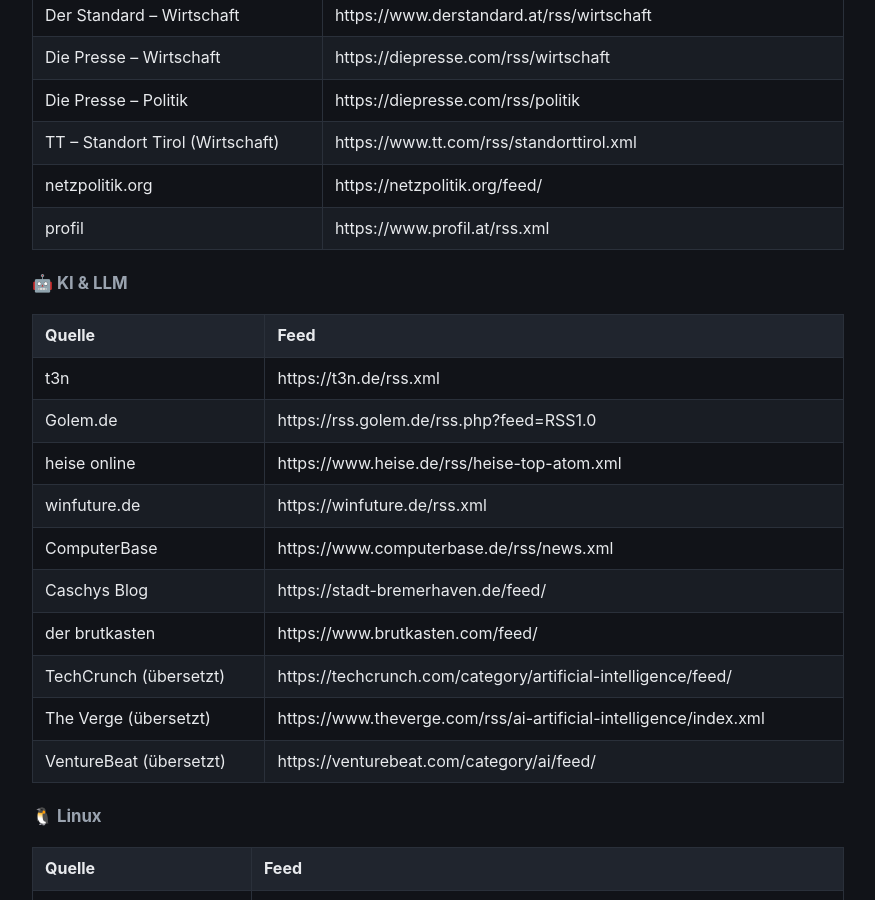
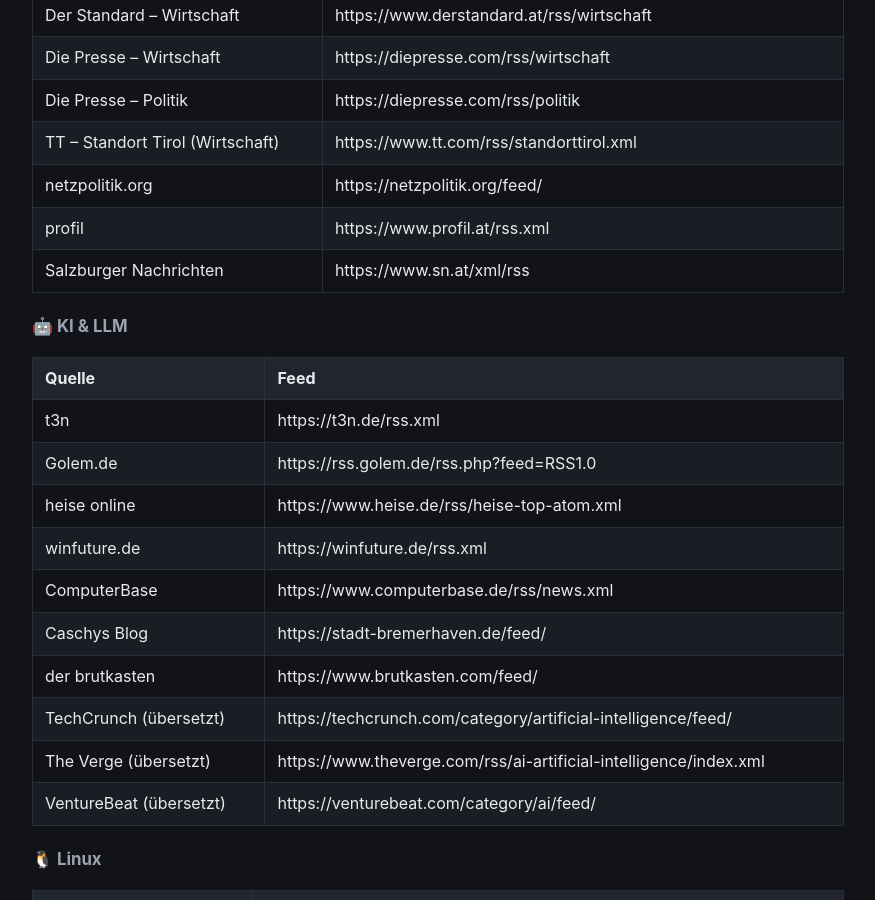
Before and after one commit to Ubuntu51/news-wiki, a Jekyll site: the page built from quellen.md, in a window 1280 px wide and 900 px high, scrolled down 842 px. Shown: the whole window, without its empty margins (202-1077 px from the left). Built offline with Jekyll 4.4.1, drawn with Linux system fonts in a browser that asks for light colours; our own code applies the rules of GitHub Pages for plain Markdown files.

Commit message:
Salzburger Nachrichten als Zeitungs-Quelle im Quellenverzeichnis ergänzen

```diff
--- a/quellen.md
+++ b/quellen.md
@@ -32,6 +32,7 @@
 | TT – Standort Tirol (Wirtschaft) | https://www.tt.com/rss/standorttirol.xml |
 | netzpolitik.org | https://netzpolitik.org/feed/ |
 | profil | https://www.profil.at/rss.xml |
+| Salzburger Nachrichten | https://www.sn.at/xml/rss |
 
 ### 🤖 KI & LLM
 
```
Also changed, not shown: README.md.
